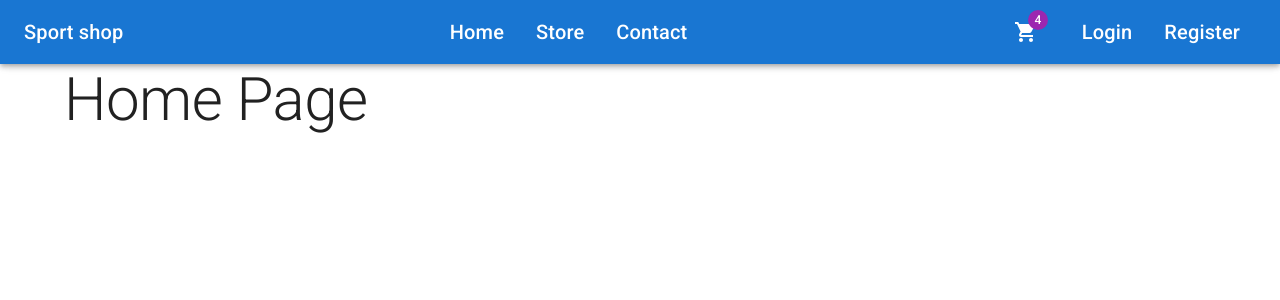
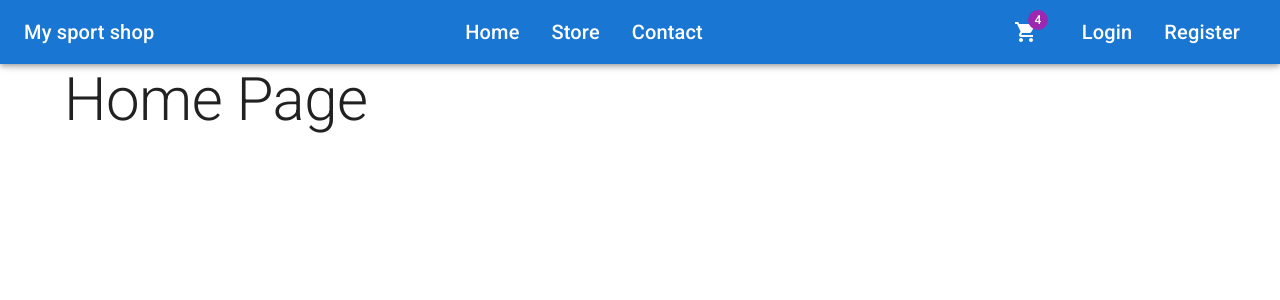
Before and after one commit to mbie95/SportShop, a React (Vite) app in the folder sportshopclient/: page / in a window 1280 px wide. Shown: the top 300 px of the page. Built offline with nearby package versions, Linux system fonts and the light colour scheme.

Commit message:
Change shop name

```diff
--- a/sportshopclient/src/app/layout/Header.tsx
+++ b/sportshopclient/src/app/layout/Header.tsx
@@ -34,7 +34,7 @@ export default function Header() {
             }}>
                 <Box sx={{display: "flex", alignItems: "center"}}>
                     <Typography variant="h6">
-                        Sport shop
+                        My sport shop
                     </Typography>
                 </Box>
                 <List sx={{display:'flex'}}>
```
